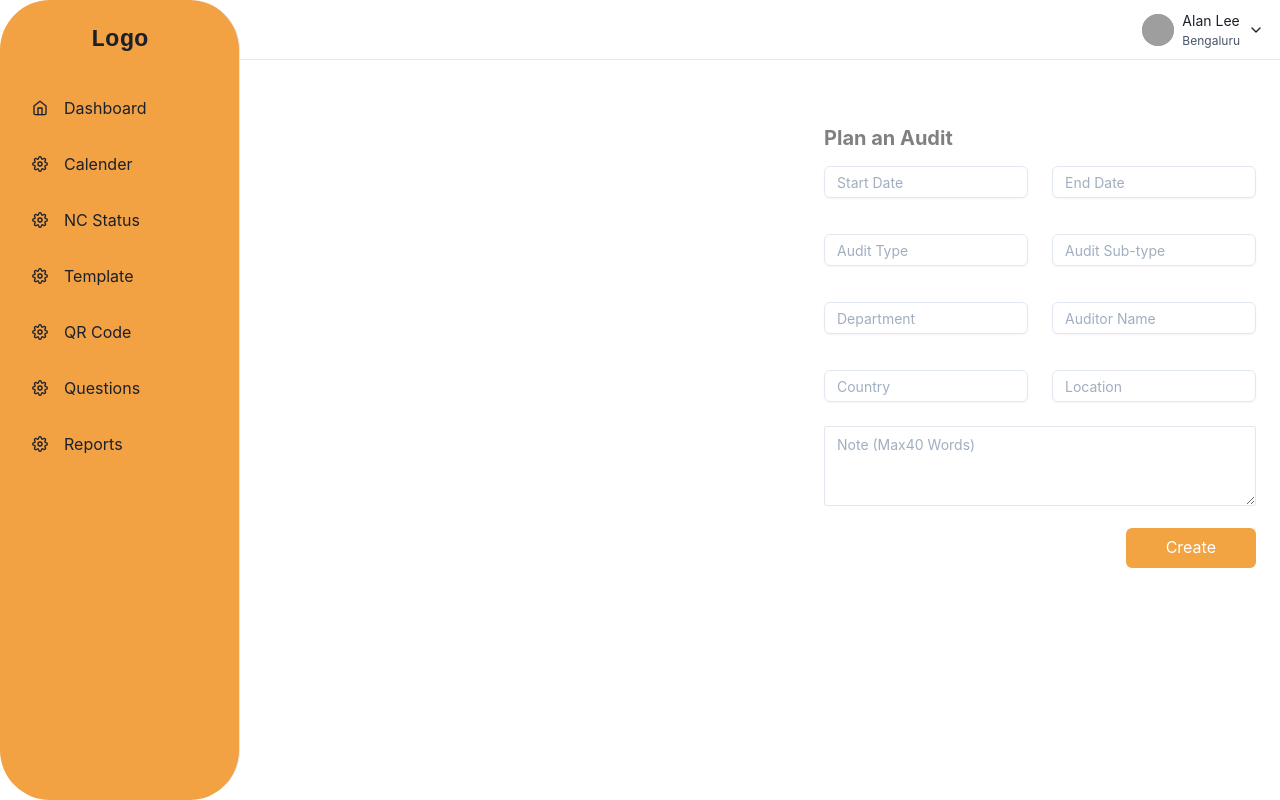
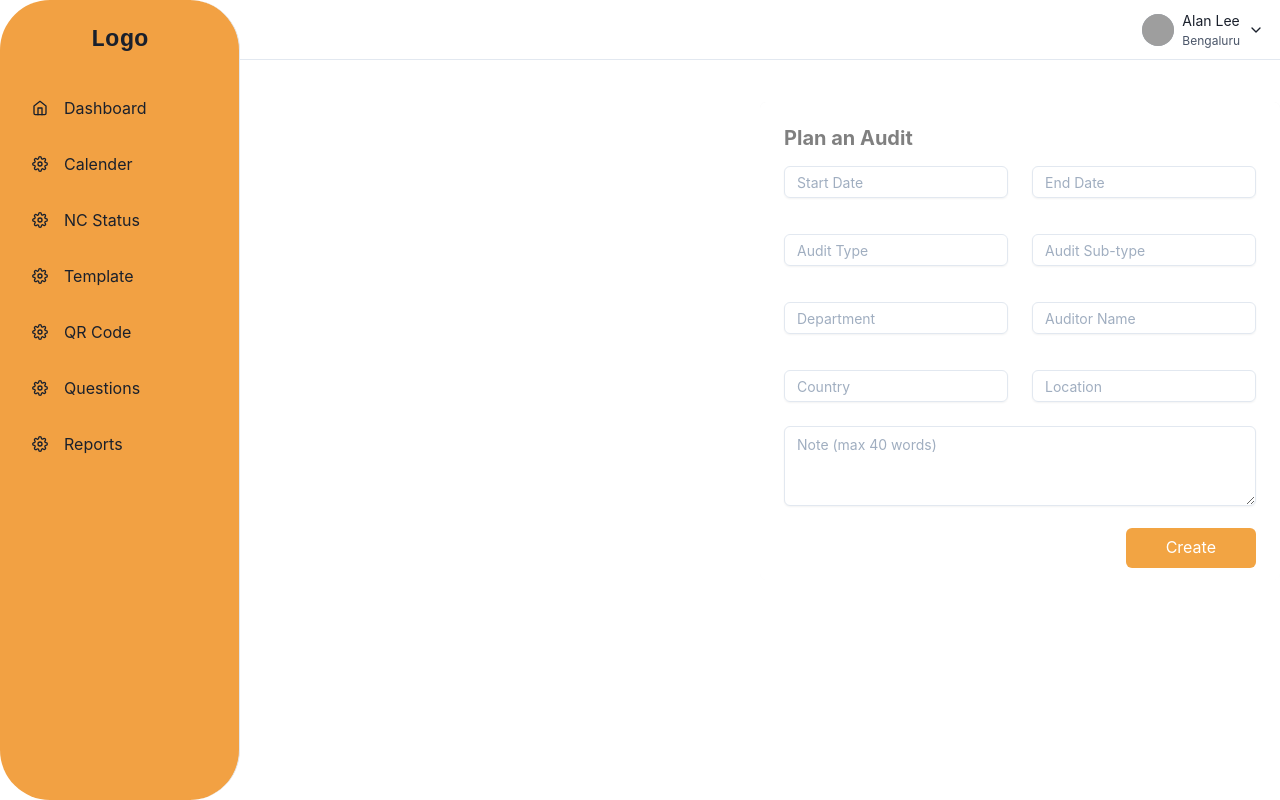
Before and after one commit to prajwalmadhav/Audire-frontend, a React (Create React App) app: page /calender in a window 1280 px wide. Built offline with nearby package versions, Linux system fonts and the light colour scheme; grey boxes are pictures that could not be loaded.

Commit message:
added calender package

```diff
--- a/package.json
+++ b/package.json
@@ -18,6 +18,7 @@
     "framer-motion": "^6.2.8",
     "react": "^17.0.2",
     "react-bootstrap": "^2.1.2",
+    "react-calendar": "^3.7.0",
     "react-dom": "^17.0.2",
     "react-icons": "^4.3.1",
     "react-router-dom": "^6.2.1",
@@ -48,5 +49,8 @@
       "last 1 firefox version",
       "last 1 safari version"
     ]
+  },
+  "devDependencies": {
+    "@types/react-calendar": "^3.5.0"
   }
 }
--- a/src/Components/Calender.tsx
+++ b/src/Components/Calender.tsx
@@ -11,18 +11,40 @@ import {
   Button,
   Textarea,
   Heading,
-  Divider,
-  Center,
-  VStack,
+  Flex,
 } from "@chakra-ui/react";
+import { useState } from "react";
+import Calendar from 'react-calendar';
+
+// function App() {
+//   const [date, setDate] = useState(new Date());
+
+//   <Box >
+//           <div className='app'>
+//             <h1 className='text-center'>React Calendar</h1>
+//             <div className='calendar-container'>
+//               <Calendar onChange={setDate} value={date} />
+//             </div>
+//             <p className='text-center'>
+//               <span className='bold'>Selected Date:</span>{' '}
+//               {date.toDateString()}
+//             </p>
+//           </div>
+
+
+//         </Box>
+
+// }
+
 
 export default function Component() {
   return (
     <>
+      <Flex >
 
         <Box  >   {/*  //Container of whole dashboard */}
 
-          <Box  ml="800px" mt="10px" >
+            <Box  ml="760px" mt="10px" >
               <SimpleGrid
                 display={{ base: "initial", md: "grid", lg:"initial" }}
                 columns={{ md: 3 , lg: 4}}
@@ -261,7 +283,11 @@ export default function Component() {
 
 
                       </SimpleGrid>
-                  <Textarea size='sm' placeholder='Note (Max40 Words)' />
+                    <Textarea size='sm' placeholder='Note (max 40 words)'
+                      focusBorderColor="brand.400"
+                      shadow="sm"
+                      rounded="md"
+                    />
 
                     </Stack>
                     <Box
@@ -289,7 +315,7 @@ export default function Component() {
             </Box>
 
         </Box>
-
+      </Flex>
     </>
   );
 }
```
Also changed, not shown: 1 other file (tests, documents, lock files or other folders). Lines whose indentation alone changed are shown as unchanged.
